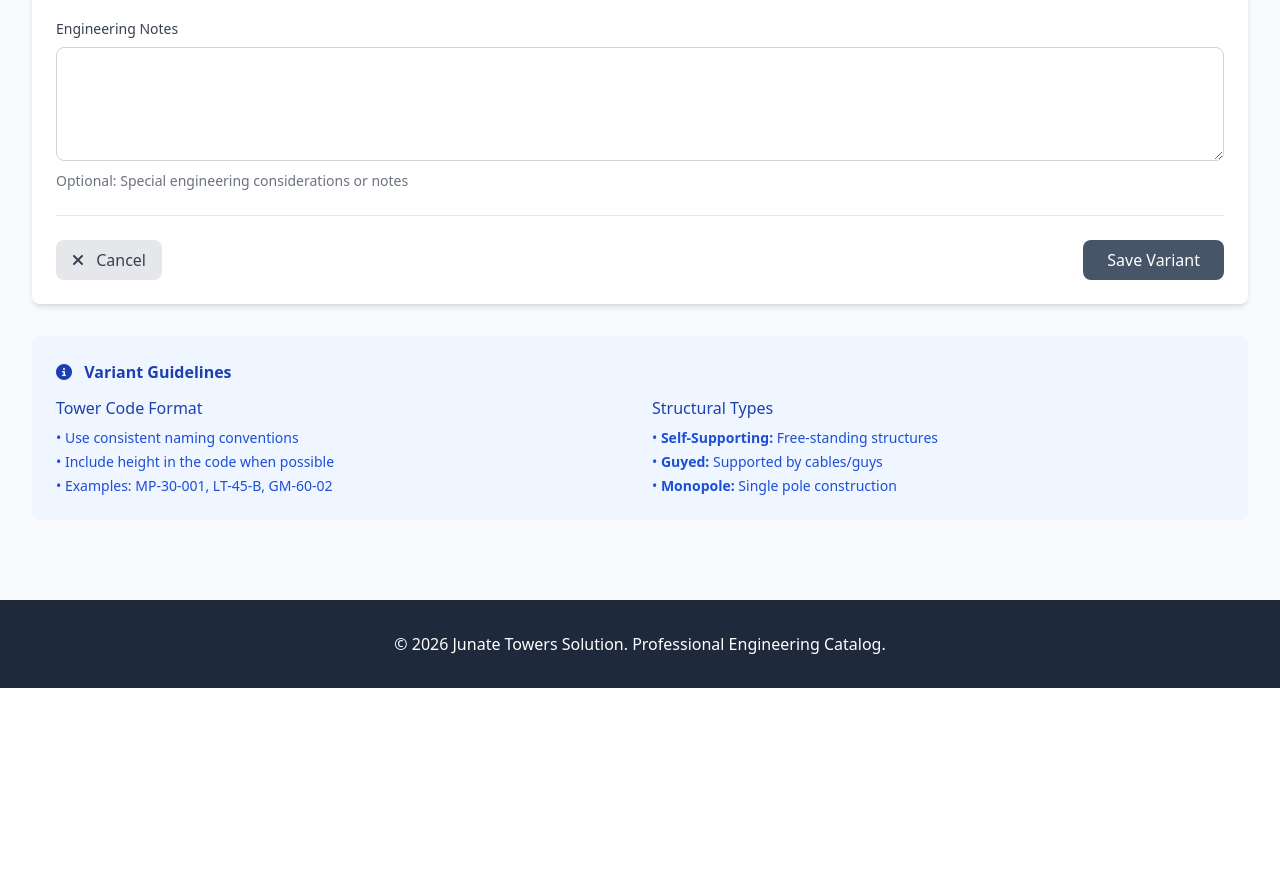
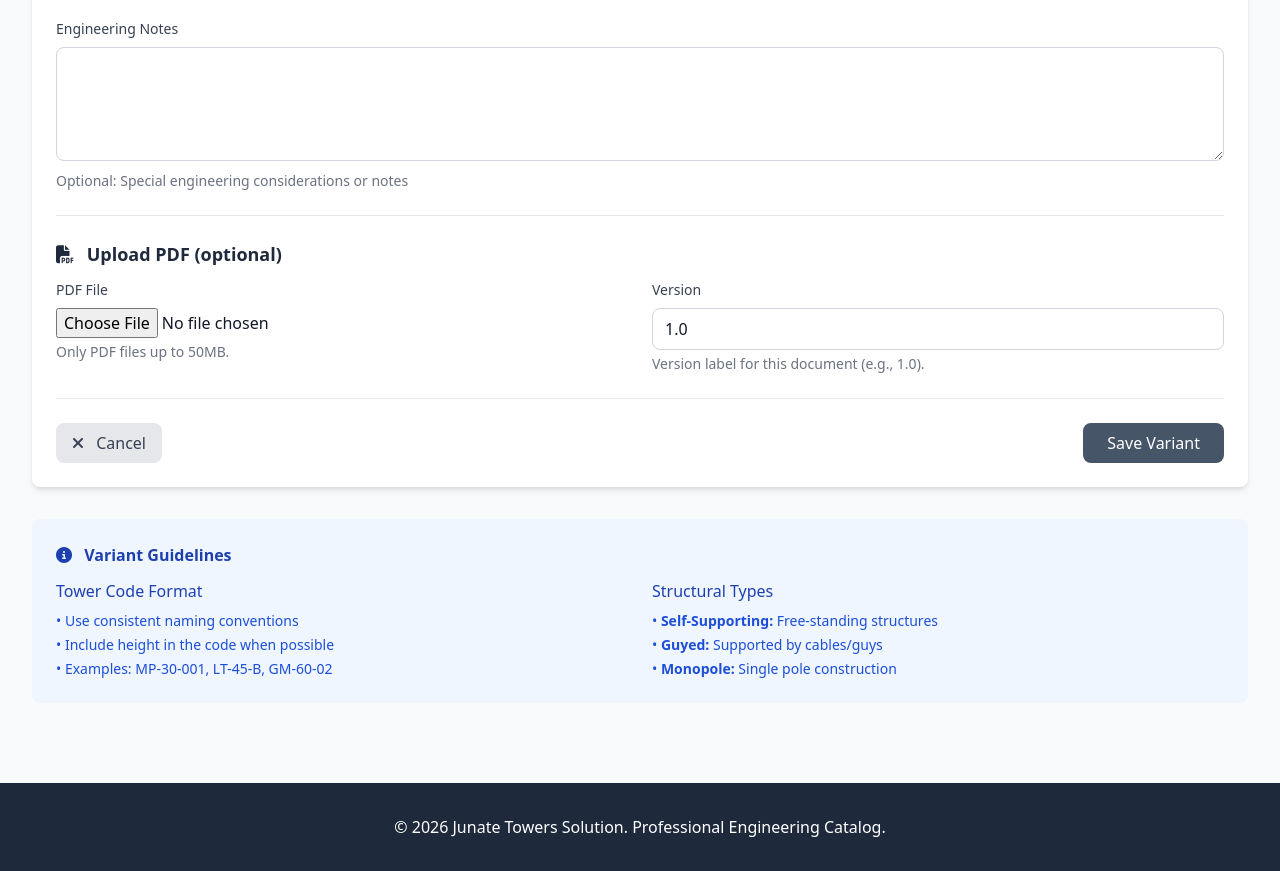
Before and after one commit to Junate-World/Junate_Towers, a Flask app: page /admin/variant/new in a window 1280 px wide. Shown: the part 591-1462 px from the top of the page. Before the commit the page ends 1279 px from the top, so only its background shows below. Run offline with Flask 3, Linux system fonts and the light colour scheme; the visitor is signed in with stand-in values (Sample User, id 1); some libraries are stand-ins or nearby versions.

Commit message:
auto debug

```diff
--- a/app/admin/routes.py
+++ b/app/admin/routes.py
@@ -31,6 +31,9 @@ class VariantForm(FlaskForm):
     load_class = StringField('Load Class')
     engineering_notes = TextAreaField('Engineering Notes')
     category_id = SelectField('Category', coerce=int, validators=[DataRequired()])
+    # Required document upload during creation
+    pdf_file = FileField('PDF File', validators=[DataRequired()])
+    version = StringField('Version', default='1.0')
     submit = SubmitField('Save Variant')
 
 class DocumentForm(FlaskForm):
@@ -177,19 +180,60 @@ def new_variant():
     form.category_id.choices = [(c.id, c.name) for c in TowerCategory.query.order_by('name').all()]
 
     if form.validate_on_submit():
-        variant = TowerVariant(
-            tower_code=form.tower_code.data,
-            height=form.height.data,
-            structural_type=form.structural_type.data,
-            load_class=form.load_class.data,
-            engineering_notes=form.engineering_notes.data,
-            category_id=form.category_id.data
-        )
-        db.session.add(variant)
-        db.session.commit()
-        flash('Variant created successfully!', 'success')
-        # Redirect straight to upload PDF for this new variant
-        return redirect(url_for('admin.upload_document', variant_id=variant.id))
+        file = form.pdf_file.data
+        # Enforce PDF type before creating variant
+        if not (file and hasattr(file, 'filename') and file.filename and allowed_file(file.filename)):
+            flash('Invalid file type. Please upload a PDF file.', 'error')
+            return render_template('admin/variant_form.html', form=form, title='New Variant')
+
+        try:
+            variant = TowerVariant(
+                tower_code=form.tower_code.data,
+                height=form.height.data,
+                structural_type=form.structural_type.data,
+                load_class=form.load_class.data,
+                engineering_notes=form.engineering_notes.data,
+                category_id=form.category_id.data
+            )
+            db.session.add(variant)
+            # Get variant.id without committing in case upload fails
+            db.session.flush()
+
+            # Extract PDF info (resets stream internally)
+            pdf_info = storage.get_pdf_info(file)
+            # Build filename using tower code and version
+            filename = secure_filename(f"{variant.tower_code}_{(form.version.data or '1.0').strip()}.pdf")
+            # Ensure stream at start for upload
+            try:
+                if hasattr(file, 'stream'):
+                    file.stream.seek(0)
+                else:
+                    file.seek(0)
+            except Exception:
+                pass
+            pdf_url = storage.upload_file(file, filename)
+            if not pdf_url:
+                # Abort creation if upload fails
+                db.session.rollback()
+                flash('There was an error uploading the PDF. Variant was not created.', 'error')
+                return render_template('admin/variant_form.html', form=form, title='New Variant')
+
+            document = TowerDocument(
+                variant_id=variant.id,
+                pdf_url=pdf_url,
+                page_count=pdf_info.get('page_count', 0),
+                file_size=pdf_info.get('file_size', 0),
+                version=(form.version.data or '1.0'),
+                is_active=True
+            )
+            db.session.add(document)
+            db.session.commit()
+            flash('Variant and document uploaded successfully!', 'success')
+            return redirect(url_for('admin.variants'))
+        except Exception as e:
+            db.session.rollback()
+            flash('An unexpected error occurred while creating the variant.', 'error')
+            return render_template('admin/variant_form.html', form=form, title='New Variant')
 
     return render_template('admin/variant_form.html', form=form, title='New Variant')
 
--- a/app/templates/admin/variant_form.html
+++ b/app/templates/admin/variant_form.html
@@ -21,7 +21,7 @@
 </div>
 
 <div class="bg-white rounded-lg shadow-md p-6">
-    <form method="POST" novalidate>
+    <form method="POST" enctype="multipart/form-data" novalidate>
         {{ form.hidden_tag() }}
 
         <div class="grid grid-cols-1 md:grid-cols-2 gap-6">
@@ -112,6 +112,26 @@
             <p class="mt-1 text-sm text-gray-500">Optional: Special engineering considerations or notes</p>
         </div>
 
+        <!-- Optional Document Upload -->
+        <div class="mb-6 border-t border-gray-200 pt-6">
+            <h3 class="text-lg font-semibold text-engineering-800 mb-3">
+                <i class="fas fa-file-pdf mr-2"></i>
+                Upload PDF (optional)
+            </h3>
+            <div class="grid grid-cols-1 md:grid-cols-2 gap-6">
+                <div>
+                    {{ form.pdf_file.label(class="block text-sm font-medium text-gray-700 mb-2") }}
+                    {{ form.pdf_file(class="w-full") }}
+                    <p class="mt-1 text-sm text-gray-500">Only PDF files up to 50MB.</p>
+                </div>
+                <div>
+                    {{ form.version.label(class="block text-sm font-medium text-gray-700 mb-2") }}
+                    {{ form.version(class="w-full px-3 py-2 border border-gray-300 rounded-lg focus:outline-none focus:ring-2 focus:ring-engineering-500 focus:border-transparent") }}
+                    <p class="mt-1 text-sm text-gray-500">Version label for this document (e.g., 1.0).</p>
+                </div>
+            </div>
+        </div>
+
         <!-- Form Actions -->
         <div class="flex justify-between items-center pt-6 border-t border-gray-200">
             <a href="{{ url_for('admin.variants') }}"
```
